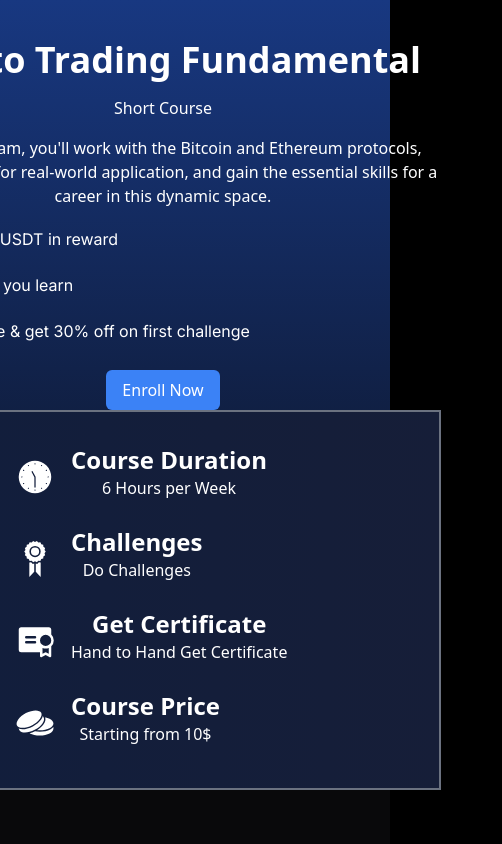
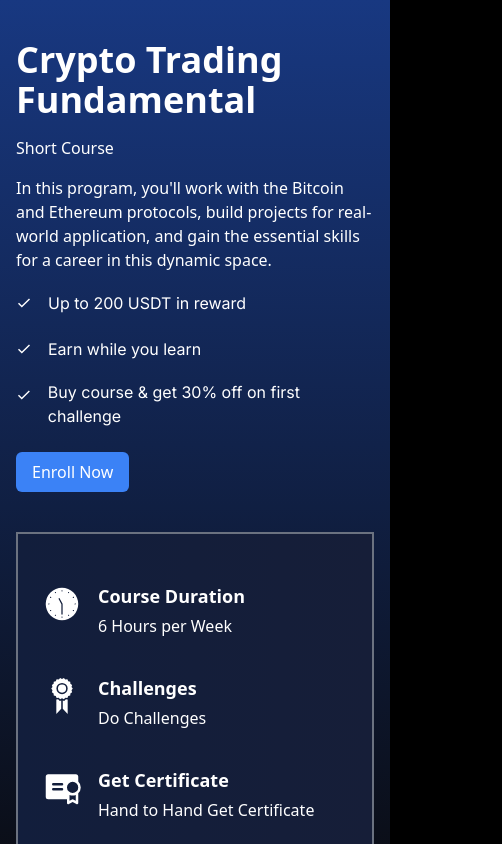
Before and after one commit to Salman-Aijaz/Course-Intro, a Next.js app: page / in a window 390 px wide. Shown: the top 844 px of the page, 502 px wide, since content can reach past the window. Built offline with nearby package versions, Linux system fonts and the light colour scheme.

Commit message:
Hero Responsive

```diff
--- a/src/app/Components/AboutCourse.tsx
+++ b/src/app/Components/AboutCourse.tsx
@@ -30,7 +30,6 @@ const AboutCourse = () => {
         ))}
        </div>
           </div>
-
         </div>
     </>
   )
--- a/src/app/Components/CourseProgram.tsx
+++ b/src/app/Components/CourseProgram.tsx
@@ -130,19 +130,19 @@ const CourseProgram = () => {
           </span>
           <div className="ml-2 md:ml-4">
             <h1 className="text-white text-lg md:text-xl">COURSE OVERVIEW</h1>
-            <div className="flex flex-wrap text-gray-700">
-              <p className="">9 Sections</p>
-              <p className="px-1 md:px-2">•</p>
-              <p className="px-1 md:px-2">41 Lectures</p>
-              <p className="px-1 md:px-2">•</p>
-              <p className="px-0 md:px-2">14h 53min Total Length</p>
+            <div className="flex flex-wrap text-gray-500">
+              <p className="font-medium">9 Sections</p>
+              <p className="px-1 md:px-2   font-medium">•</p>
+              <p className="px-1 md:px-2  font-medium">41 Lectures</p>
+              <p className="px-1 md:px-2   font-medium">•</p>
+              <p className="px-0 md:px-2   font-medium">14h 53min Total Length</p>
             </div>
           </div>
         </div>
         <div className="flex flex-col border-t-2 border-r-2 border-l-2 border-b-0 border-solid border-gray-500 rounded-lg ">
           {courses.map((course, index) => (
-            console.log("COURSE KI LENGTH ",courses.length -1),
-            console.log("ACCORDION",accordionOpen[index]),
+            // console.log("COURSE KI LENGTH ",courses.length -1),
+            // console.log("ACCORDION",accordionOpen[index]),
             <>
               <button
               key={index}
--- a/src/app/Components/HeroSection.tsx
+++ b/src/app/Components/HeroSection.tsx
@@ -11,66 +11,68 @@ import { GiTwoCoins } from "react-icons/gi";
 
 const HeroSection = () => {
   return (
-    <div className="flex flex-col max-lg:items-center max-sm:text-center lg:justify-evenly w-full bg-gradient-to-b from-[rgba(24,56,129,1)] to-zinc-950 sm:flex-col md:flex-row lg:flex-row lg:pt-20 lg:pb-32">
-      <div className="pt-10 pb-0 pr-16">
+    <div className="bg-gradient-to-b from-[rgba(24,56,129,1)] to-zinc-950 ">
+    <div className="   container flex flex-col   px-4 md:px-10 justify-between w-full    sm:flex-col md:flex-col lg:flex-row xl:flex-row lg:pt-20 lg:pb-32">
+      <div className="pt-10 pb-0 pr-0 lg:pr-0 md:pr-0 xl:pr-16">
         {/* <h2 className="font-bold text-sm text-yellow-500 uppercase mt-2">Starting from 10$</h2> */}
         <h1 className="font-bold font-sans text-4xl mt-0 xl:mt-4 text-white">Crypto Trading Fundamental</h1>
         <p className="mt-4 mb-4 font-sans text-base text-white">Short Course</p>
-        <p className="mt-4 mb-4 font-sans text-base text-white w-[550px]">
+        <p className="mt-4 mb-4 font-sans text-base text-white sm:w-[550px]">
           In this program, you'll work with the Bitcoin and Ethereum protocols, build projects for real-world application, and gain the essential skills for a career in this dynamic space.
         </p>
         <div className="pb-6 gap-3">
           <div className="flex gap-4 mt-4 mb-4">
             <IoMdCheckmark className="h-[30px] text-white flex items-center" />
-            <p className="flex items-center gap-3 text-white">Up to 200 USDT in reward</p>
+            <p className="flex items-center gap-3 text-base text-white">Up to 200 USDT in reward</p>
           </div>
           <div className="flex gap-4 mt-4 mb-4">
             <IoMdCheckmark className="h-[30px] text-white flex items-center" />
-            <p className="flex items-center gap-3 text-white">Earn while you learn</p>
+            <p className="flex items-center gap-3 text-base text-white">Earn while you learn</p>
           </div>
           <div className="flex gap-4 mt-4">
             <IoMdCheckmark className="h-[30px] text-white flex items-center" />
-            <p className="flex items-center gap-3 text-white">Buy course & get 30% off on first challenge</p>
+            <p className="flex items-center gap-3 text-base text-white">Buy course & get 30% off on first challenge</p>
           </div>
         </div>
         <button className="bg-blue-500 font-sans text-base text-white px-4 py-2 rounded-md">Enroll Now</button>
       </div>
 
-      <div className="flex flex-col pl-10 py-0 xl:pt-10 h-full">
+      <div className="flex flex-col pl-0 py-0 pt-10 lg:pl-0 md:pl-0 lg:pt-10 md:pt-10 sm:pt-10 sm:pl-0 h-full">
 
 {/* tick  */}
-        <div className="flex flex-col gap-4 bg-gradient-to-r from-[#121E3C] to-[#161E38] border-2 py-8 px-6 border-gray-500">
-          <div className="flex gap-4 w-[400px]">
-            <IoIosClock style={{ width: "40px", height: "66px", color: "white" }} />
+        <div className="flex flex-col gap-4 w-full md:w-full lg:w-[400px]  bg-gradient-to-r  from-[#121E3C] to-[#161E38] border-2 py-8 px-6 border-gray-500">
+          <div className="flex gap-4 ">
+            <IoIosClock style={{ width: "40px", height: "76px", color: "white" }} />
             <div className="flex flex-col">
-              <h2 className="font-bold font-sans  text-2xl  text-white">Course Duration</h2>
-              <p className="font-sans text-white">6 Hours per Week</p>
+              <h2 className="font-sans mt-4 mb-1	 text-white text-lg md:text-xl font-semibold  ">Course Duration</h2>
+              <p className="font-sans text-white   text-base">6 Hours per Week</p>
             </div>
           </div>
           <div className="flex gap-4">
-            <GiAchievement style={{ width: "40px", height: "66px", color: "white" }} />
+            <GiAchievement style={{ width: "40px", height: "76px", color: "white" }} />
             <div className="flex flex-col">
-              <h2 className="font-bold font-sans  text-2xl  text-white">Challenges</h2>
-              <p className="font-sans text-white">Do Challenges</p>
+              <h2 className="font-sans mt-4 mb-1	 text-white text-lg md:text-xl font-semibold  ">Challenges</h2>
+              <p className="font-sans text-white text-base">Do Challenges</p>
             </div>
           </div>
           <div className="flex gap-4">
-            <PiCertificateFill style={{ width: "40px", height: "66px", color: "white" }} />
+            <PiCertificateFill style={{ width: "40px", height: "76px", color: "white" }} />
             <div className="flex flex-col">
-              <h2 className="font-bold font-sans text-2xl text-white">Get Certificate</h2>
-              <p className="font-sans text-white">Hand to Hand Get Certificate</p>
+              <h2 className="font-sans mt-4 mb-1	 text-white text-lg md:text-xl font-semibold  ">Get Certificate</h2>
+              <p className="font-sans text-white text-base">Hand to Hand Get Certificate</p>
             </div>
           </div>
           <div className="flex gap-4">
-            <GiTwoCoins style={{ width: "40px", height: "66px", color: "white" }} />
+            <GiTwoCoins style={{ width: "40px", height: "76px", color: "white" }} />
             <div className="flex flex-col">
-              <h2 className="font-bold font-sans text-2xl text-white">Course Price</h2>
-              <p className="font-sans text-white">Starting from 10$</p>
+              <h2 className="font-sans mt-4 mb-1	 text-white text-lg md:text-xl font-semibold  ">Course Price</h2>
+              <p className="font-sans text-white text-base">Starting from 10$</p>
             </div>
           </div>
         </div>
       </div>
     </div>
+    </div>
   );
 };
 
```
